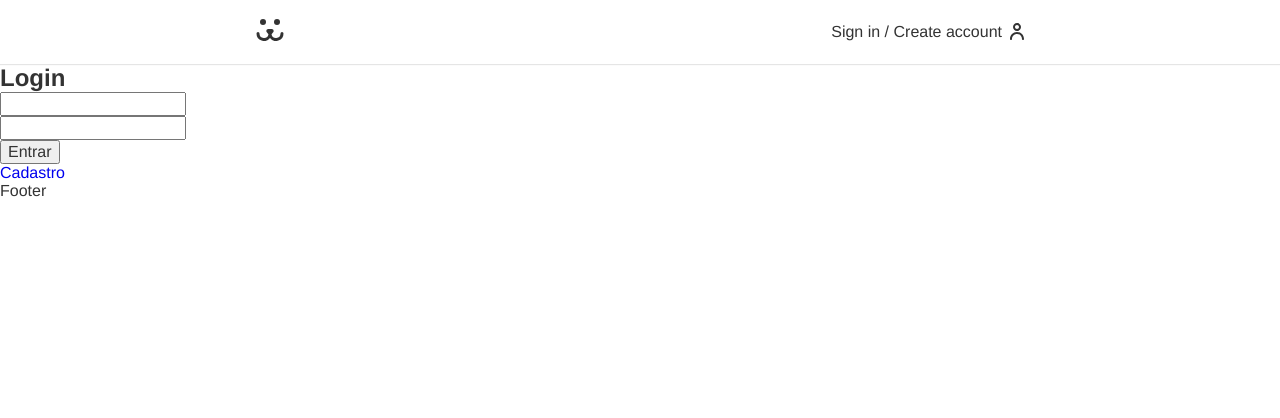
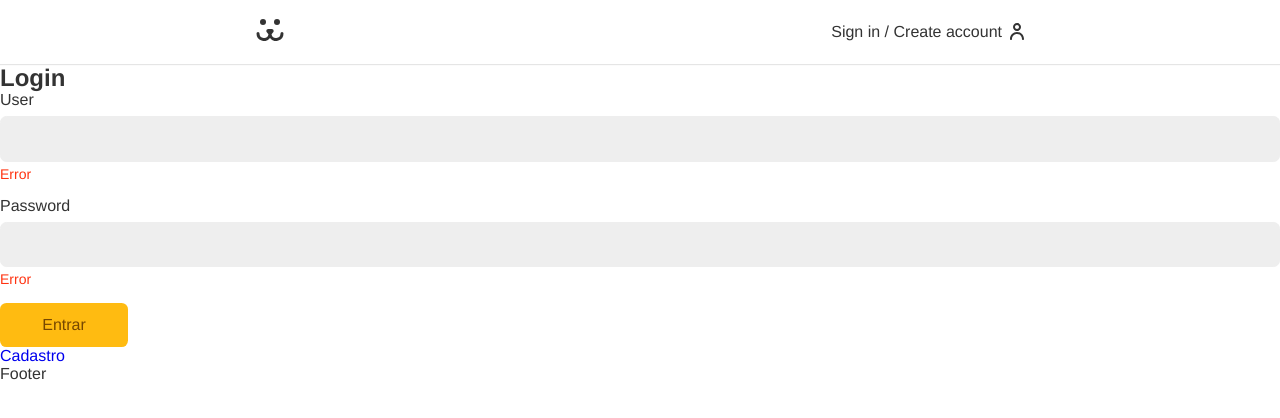
Before and after one commit to andersonfagundes/dogs, a React (Create React App) app: page /login in a window 1280 px wide. Shown: the top 418 px of the page. Built offline with nearby package versions, Linux system fonts and the light colour scheme; the HTML template or start-up script is replaced by a standard one.

Commit message:
Form Component

```diff
--- /dev/null
+++ b/src/Components/Forms/Button.js
@@ -0,0 +1,8 @@
+import React from "react";
+import styles from "./Button.module.css";
+
+const Button = ({children, ...props}) => {
+    return <button {...props} className={styles.button}>{children}</button>
+};
+
+export default Button;
--- /dev/null
+++ b/src/Components/Forms/Button.module.css
@@ -0,0 +1,24 @@
+.button {
+    font-size: 1rem;
+    font-family: var(--type-first);
+    cursor: pointer;
+    border: none;
+    border-radius: 0.4rem;
+    background: #fb1;
+    color: #764701;
+    min-width: 8rem;
+    padding: 0.8rem 1.2rem;
+    box-sizing: border-box;
+    transition: 0.1s;
+}
+
+.button:hover,
+.button:focus {
+    outline: none;
+    box-shadow: 0 0 0 3px #fea, 0 0 0 4px #fb1;
+}
+
+.button:disabled {
+    opacity: 0.5;
+    cursor: wait;
+}
--- /dev/null
+++ b/src/Components/Forms/Input.js
@@ -0,0 +1,14 @@
+import React from "react";
+import styles from "./Input.module.css"
+
+const Input = ({ label, type, name }) => {
+    return (
+        <div className={styles.wrapper}>
+            <label htmlFor={name} className={styles.label}>{label}</label>
+            <input id={name} name={name} className={styles.input} type={type}/>
+            <p className={styles.error}>Error</p>
+        </div>
+    )
+};
+
+export default Input;
--- /dev/null
+++ b/src/Components/Forms/Input.module.css
@@ -0,0 +1,35 @@
+.wrapper {
+    margin-bottom: 1rem;;
+}
+
+.input {
+    border: 1px solid #eee;
+    display: block;
+    width: 100%;
+    font-size: 1rem;
+    padding: 0.8rem;
+    border-radius: 0.4rem;
+    background: #eee;
+    transition: 0.2s;
+}
+
+.input:focus,
+.input:hover {
+    outline: none;
+    border-color: #fb1;
+    background: white;
+    box-shadow: 0 0 0 3px #fea;
+}
+
+.label {
+    display: block;
+    font-size: 1rem;
+    line-height: 1;
+    padding-bottom: 0.5rem;
+}
+
+.error {
+    color: #f31;
+    font-size: 0.875rem;
+    margin-top: 0.25rem;
+}
--- a/src/Components/Login/LoginForm.js
+++ b/src/Components/Login/LoginForm.js
@@ -1,5 +1,7 @@
 import React from "react";
 import { Link } from "react-router-dom";
+import Input from "../Forms/Input";
+import Button from "../Forms/Button";
 
 const LoginForm = () => {
 
@@ -25,9 +27,12 @@
         <section>
             <h1>Login</h1>
             <form action="" onSubmit={handleSubmit}>
-                <input type="text" value={username} onChange={({target}) => setUsername(target.value)} />
+                <Input label="User" type="text" name="username" />
+                <Input label="Password" type="password" name="password" />
+                <Button>Entrar</Button>
+                {/* <input type="text" value={username} onChange={({target}) => setUsername(target.value)} />
                 <input type="password" value={password} onChange={({target}) => setPassword(target.value)} />
-                <button>Entrar</button>
+                <button>Entrar</button> */}
             </form>
             <Link to="/login/criar">Cadastro</Link>
         </section>
```
